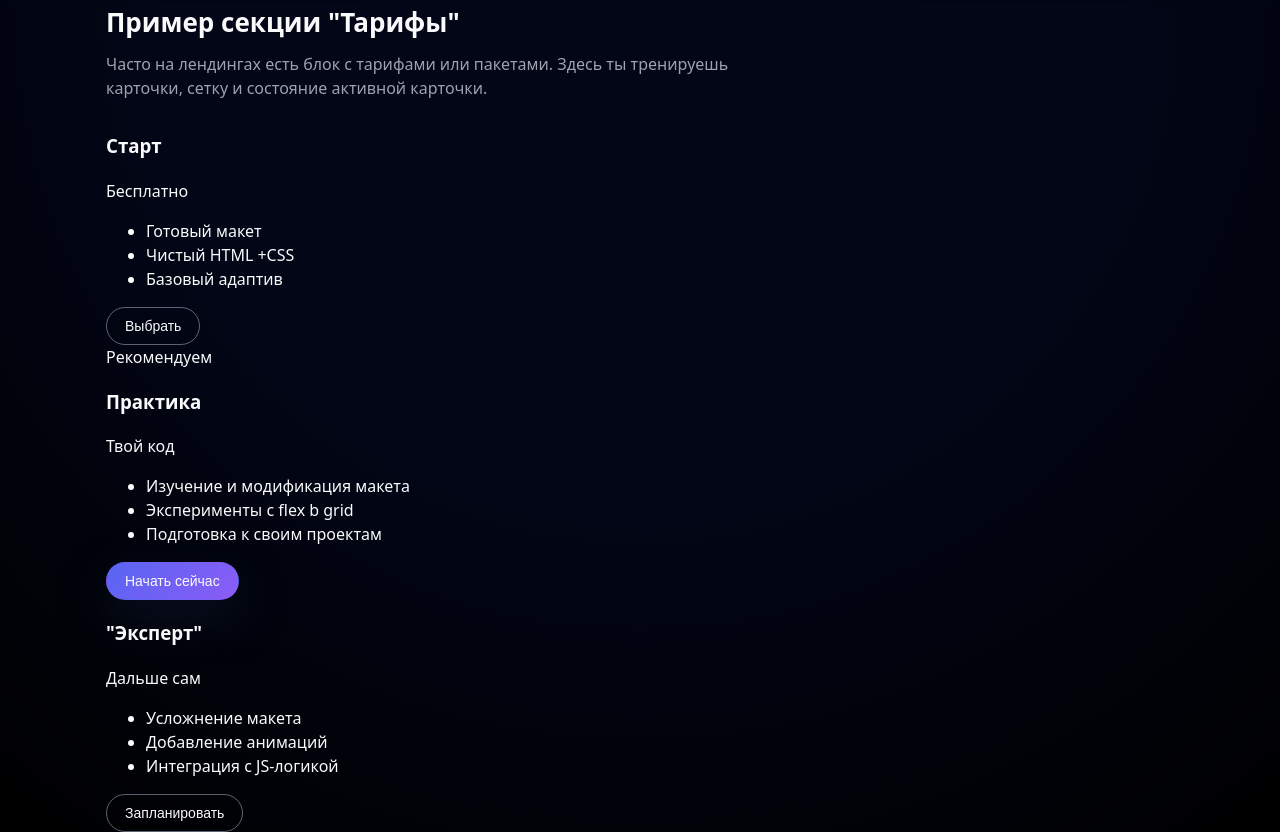
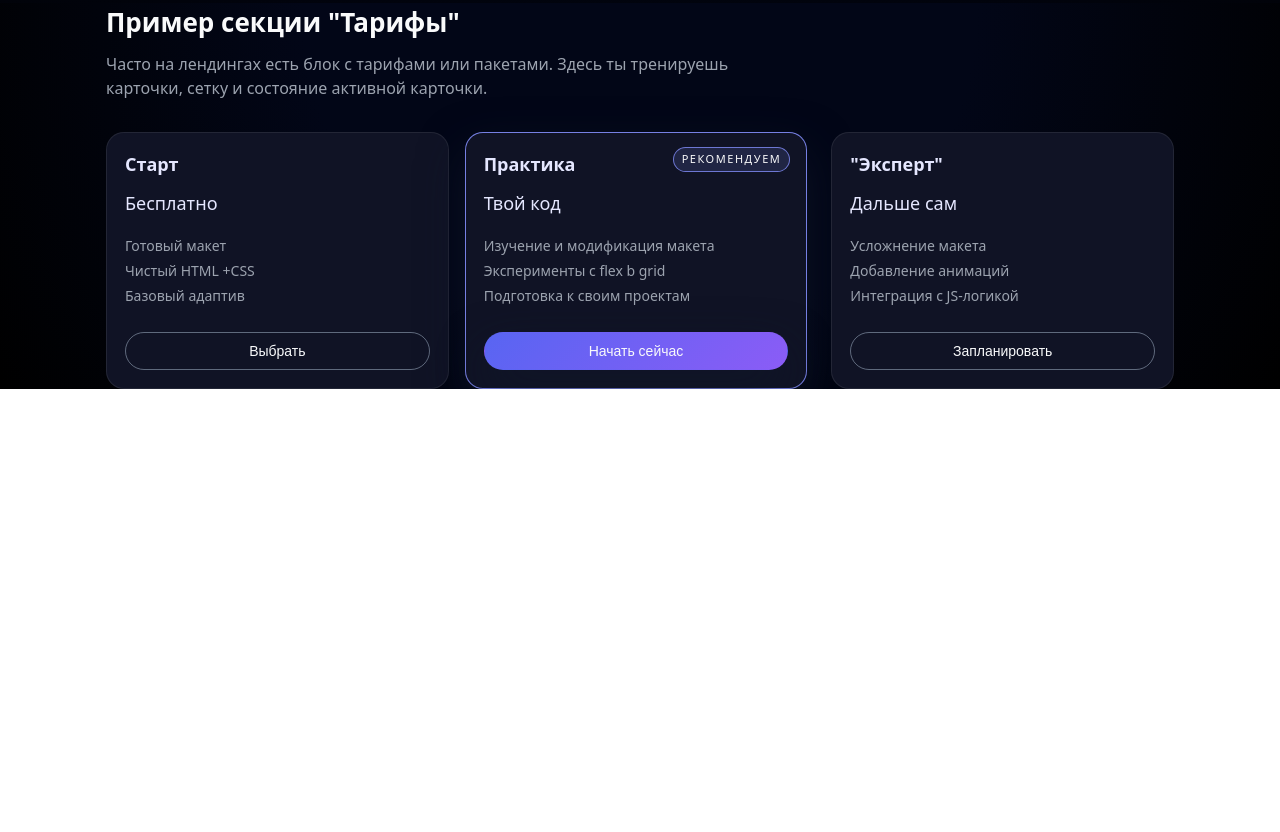
Before and after one commit to SdebM/nova_landing, a plain HTML site: page index.html in a window 1280 px wide. Shown: the part 1389-2221 px from the top of the page. After the commit the page ends 1778 px from the top, so only its background shows below. Drawn offline with Linux system fonts and the light colour scheme.

Commit message:
Добавил стили для секции nova-landing/pricing

```diff
--- a/CSS/style.css
+++ b/CSS/style.css
@@ -450,3 +450,62 @@ body {
 	font-size: 12px;
 	color: var(--text-muted);
 }
+
+/* ========== Pricing ========== */
+
+.pricing-grid {
+	display: grid;
+	grid-template-columns: repeat(3, minmax(0, 1fr));
+	gap: 20px;
+}
+
+.pricing-card {
+	background: var(--card-bg);
+	border-radius: var(--radius-lg);
+	padding: 18px;
+	border: 1px solid var(--border-soft);
+	display: flex;
+	flex-direction: column;
+	gap: 12px;
+	position: relative;
+}
+.pricing-card--featured {
+	border-color: rgba(129, 140, 248, 0.9);
+	box-shadow: var(--shadow-soft);
+	transform: translate(-4px);
+}
+
+.pricing-card--badge {
+	position: absolute;
+	top: 14px;
+	right: 16px;
+	font-size: 11px;
+	text-transform: uppercase;
+	letter-spacing: 0.14em;
+	padding: 3px 8px;
+	border-radius: 999px;
+	background: rgba(129, 140, 248, 0.15);
+	border: 1px solid rgba(129, 140, 248, 0.8);
+}
+
+.pricing-card__name {
+	margin: 0;
+	font-size: 18px;
+	color: var(--text-accent);
+}
+.pricing-card__list {
+	list-style: none;
+	padding: 0;
+	margin: 6px 0 10px;
+	font-size: 14px;
+	color: var(--text-muted);
+}
+
+.pricing-card__list li {
+	margin-bottom: 4px;
+}
+.pricing-card__price {
+	margin: 0;
+	font-size: 18px;
+	color: var(--text-accent);
+}
--- a/index.html
+++ b/index.html
@@ -162,7 +162,7 @@
 							тренируешь карточки, сетку и состояние активной карточки.
 						</p>
 					</header>
-					<div class="pricing=grid">
+					<div class="pricing-grid">
 						<article class="pricing-card">
 							<h3 class="pricing-card__name">Старт</h3>
 							<p class="pricing-card__price">Бесплатно</p>
```
